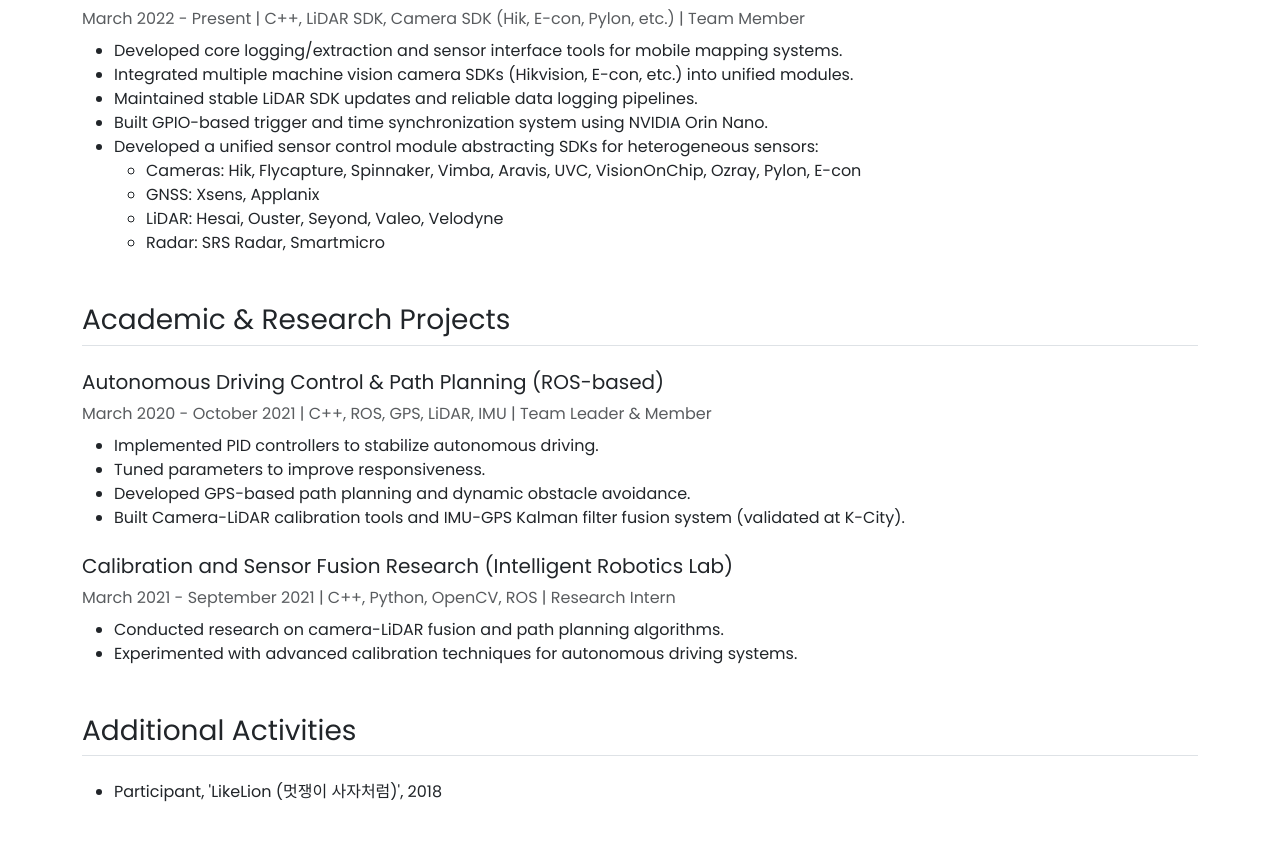
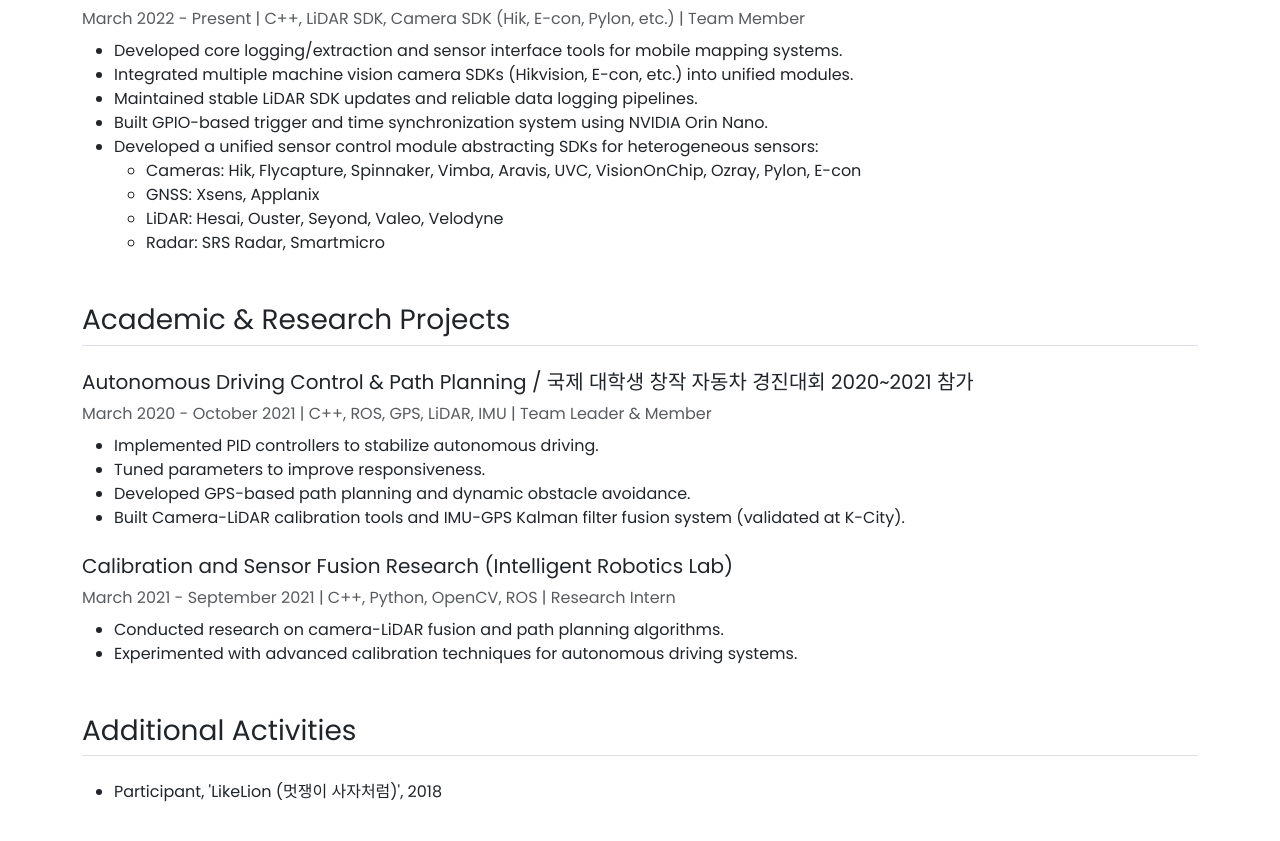
Before and after one commit to jinwoo-Sync/jinwoo-Sync.github.io, a Jekyll site: the page built from cv.html, in a window 1280 px wide and 900 px high, scrolled down 1556 px. Shown: the top 841 px of the window. Built offline with Jekyll 4.4.1, drawn with Linux system fonts in a browser that asks for light colours.

Commit message:
cv 셀카 이력 추가

```diff
--- a/cv.html
+++ b/cv.html
@@ -116,7 +116,7 @@
     <h2 class="h3 mb-4 border-bottom pb-2">Academic & Research Projects</h2>
 
     <article class="mb-4">
-      <h3 class="h5 mb-2">Autonomous Driving Control & Path Planning (ROS-based)</h3>
+      <h3 class="h5 mb-2">Autonomous Driving Control & Path Planning / 국제 대학생 창작 자동차 경진대회 2020~2021 참가</h3>
       <p class="text-muted mb-2">March 2020 - October 2021 | C++, ROS, GPS, LiDAR, IMU | Team Leader & Member</p>
       <ul>
         <li>Implemented PID controllers to stabilize autonomous driving.</li>
```
